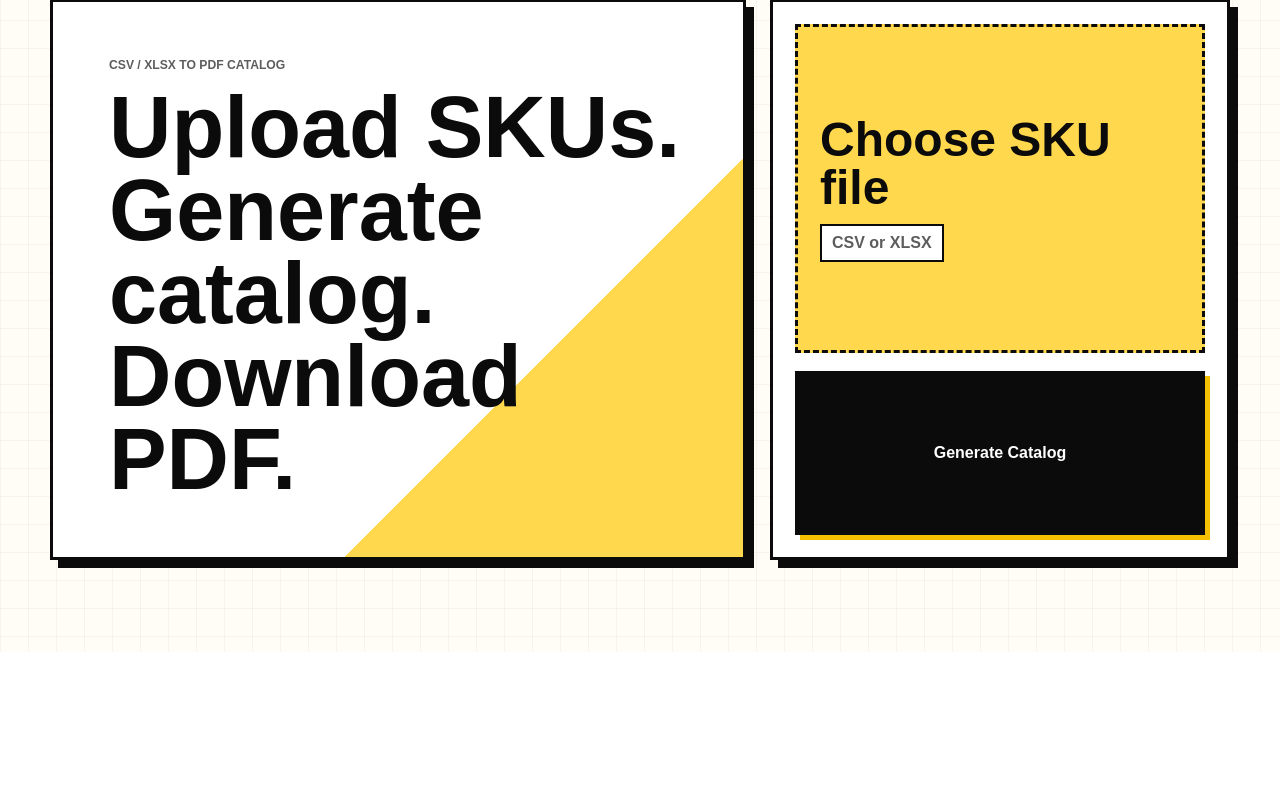
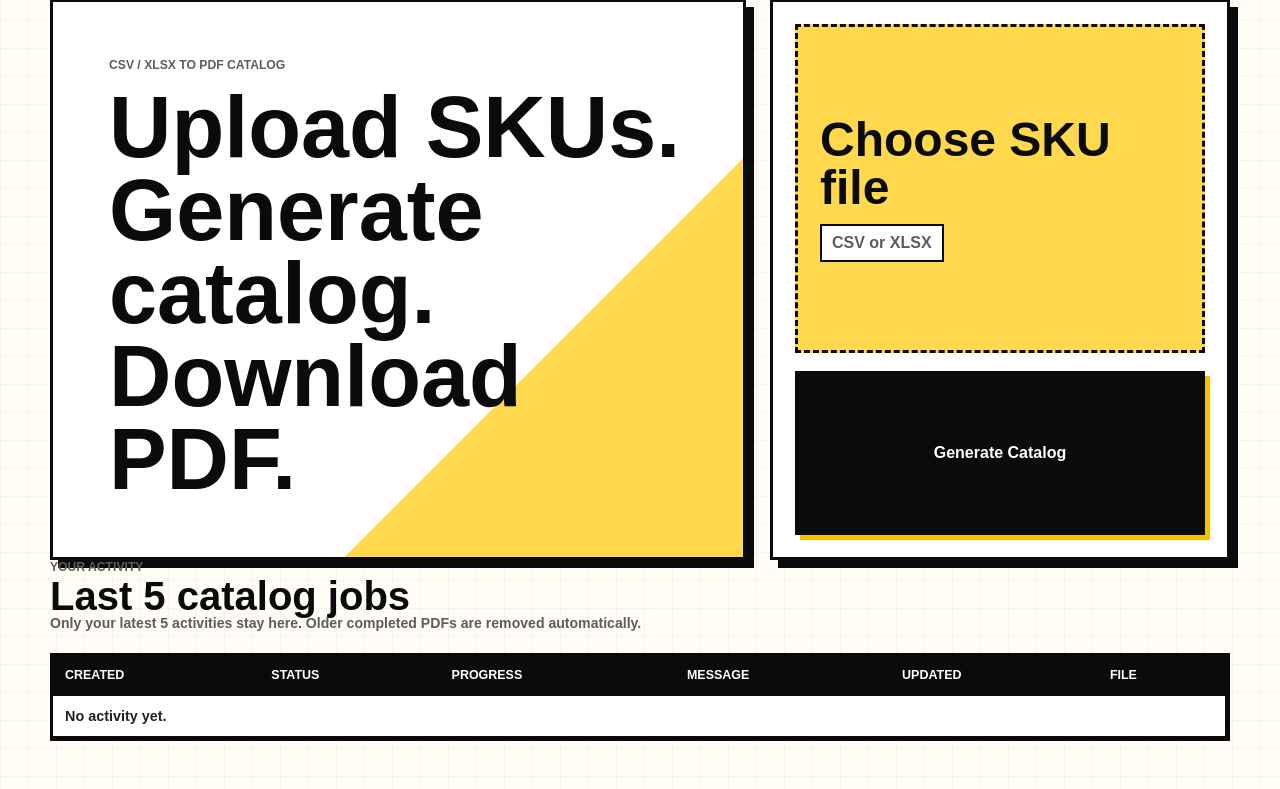
Before and after one commit to lavietech4477/catalog-maker-railway, a Flask app: page / in a window 1280 px wide. Shown: the part 148-937 px from the top of the page. Before the commit the page ends 800 px from the top, so only its background shows below. Run offline with Flask 3, Linux system fonts and the light colour scheme; a user stored in the database is signed in; tables that the repository leaves empty hold one stand-in row (values such as "Sample post"); some libraries are stand-ins or nearby versions.

Commit message:
Update index.html

```diff
--- a/templates/index.html
+++ b/templates/index.html
@@ -118,6 +118,52 @@
           <button id="download-log-btn" class="download-btn" type="button">Download Log CSV</button>
         </div>
       </section>
+
+      <section class="activity-panel">
+        <div class="result-head">
+          <div>
+            <p class="eyebrow">Your Activity</p>
+            <h3>Last {{ activity_limit }} catalog jobs</h3>
+          </div>
+        </div>
+        <p class="panel-note">Only your latest {{ activity_limit }} activities stay here. Older completed PDFs are removed automatically.</p>
+        <div class="table-wrap">
+          <table>
+            <thead>
+              <tr>
+                <th>Created</th>
+                <th>Status</th>
+                <th>Progress</th>
+                <th>Message</th>
+                <th>Updated</th>
+                <th>File</th>
+              </tr>
+            </thead>
+            <tbody id="activity-body">
+              {% for job in recent_jobs %}
+                <tr>
+                  <td>{{ job.created_at|datetime }}</td>
+                  <td>{{ job.status }}</td>
+                  <td>{{ job.current }} / {{ job.total }} ({{ job.percent }}%)</td>
+                  <td>{{ job.error or job.message }}</td>
+                  <td>{{ job.updated_at|datetime }}</td>
+                  <td>
+                    {% if job.status in ["complete", "partial_complete"] %}
+                      <a href="/api/jobs/{{ job.id }}/download">Download PDF</a>
+                    {% else %}
+                      -
+                    {% endif %}
+                  </td>
+                </tr>
+              {% else %}
+                <tr>
+                  <td colspan="6">No activity yet.</td>
+                </tr>
+              {% endfor %}
+            </tbody>
+          </table>
+        </div>
+      </section>
     </main>
 
     <script src="/assets/app.js"></script>
```
